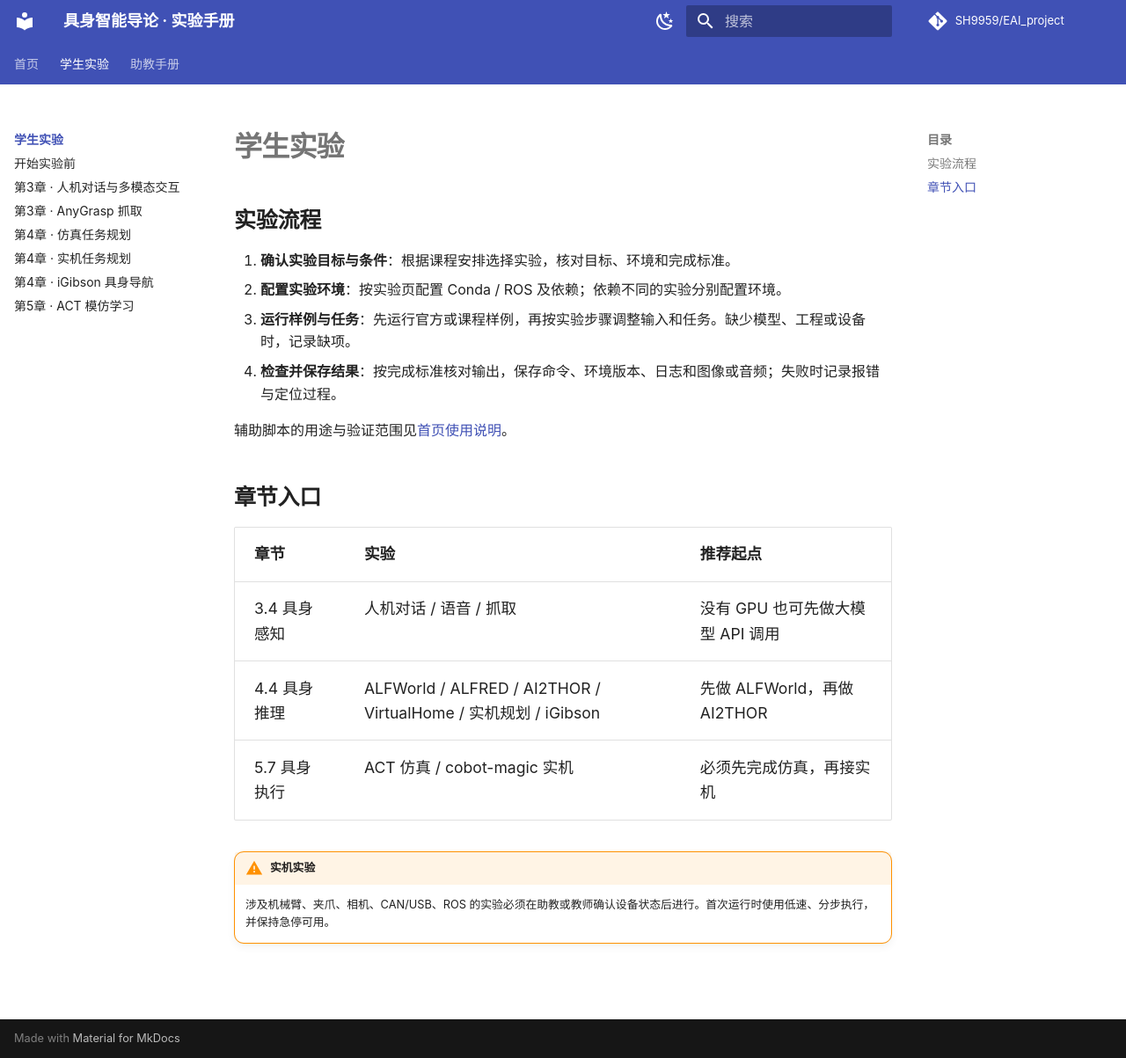
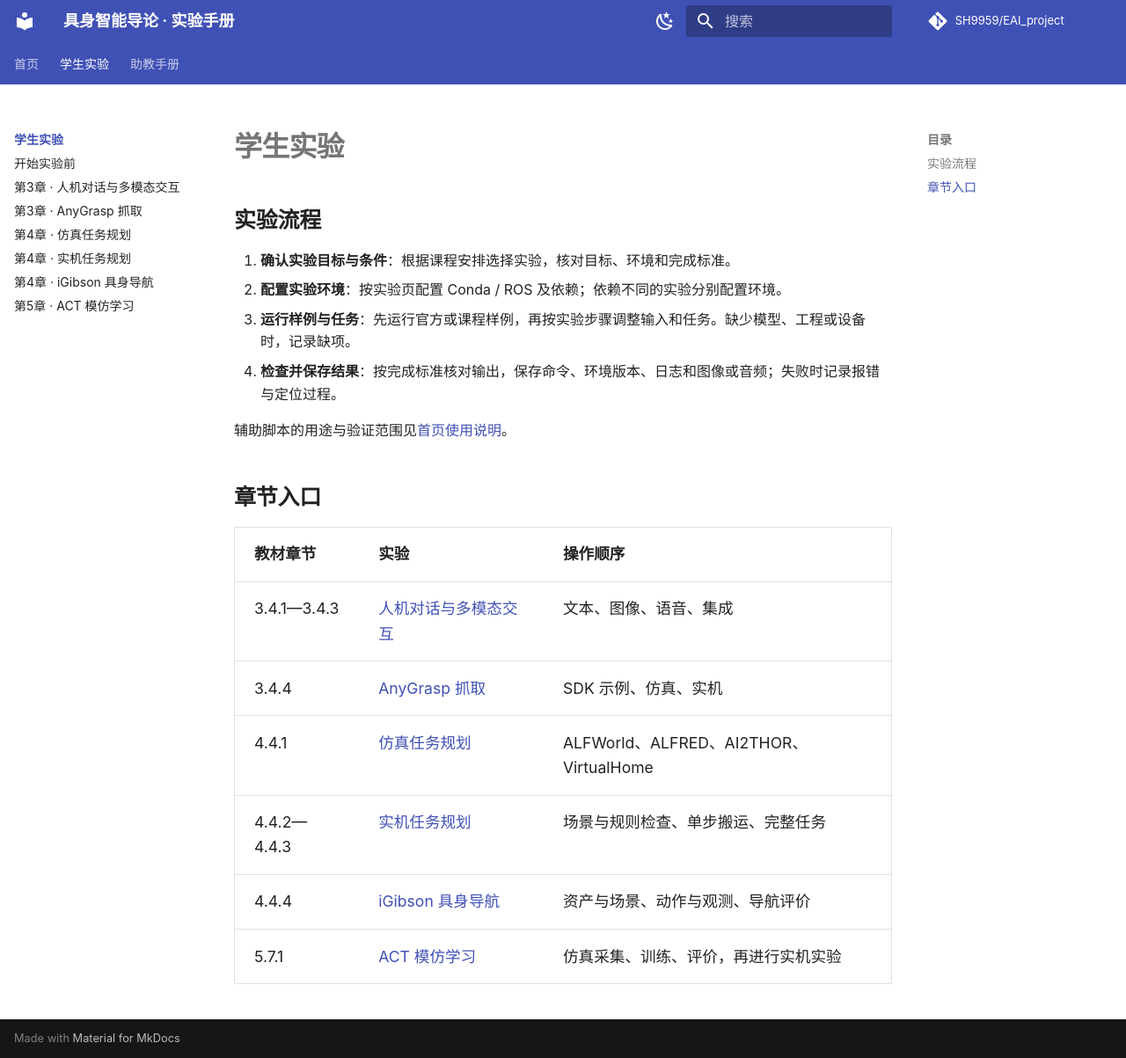
Before and after one commit to SH9959/EAI_experiment_handbook, an MkDocs documentation site: the page built from docs/student/index.md, in a window 1280 px wide and 1203 px high. Shown: the whole window at 88% size. Built offline with MkDocs 1.6.1 and Material for MkDocs 9.7.7, drawn with Linux system fonts in a browser that asks for light colours; comment, search, counter and statistics services are not loaded.

```diff
--- a/docs/student/index.md
+++ b/docs/student/index.md
@@ -11,11 +11,11 @@
 
 ## 章节入口
 
-| 章节 | 实验 | 推荐起点 |
+| 教材章节 | 实验 | 操作顺序 |
 |---|---|---|
-| 3.4 具身感知 | 人机对话 / 语音 / 抓取 | 没有 GPU 也可先做大模型 API 调用 |
-| 4.4 具身推理 | ALFWorld / ALFRED / AI2THOR / VirtualHome / 实机规划 / iGibson | 先做 ALFWorld，再做 AI2THOR |
-| 5.7 具身执行 | ACT 仿真 / cobot-magic 实机 | 必须先完成仿真，再接实机 |
-
-!!! warning "实机实验"
-    涉及机械臂、夹爪、相机、CAN/USB、ROS 的实验必须在助教或教师确认设备状态后进行。首次运行时使用低速、分步执行，并保持急停可用。
+| 3.4.1—3.4.3 | [人机对话与多模态交互](ch3-dialogue.md) | 文本、图像、语音、集成 |
+| 3.4.4 | [AnyGrasp 抓取](ch3-grasp.md) | SDK 示例、仿真、实机 |
+| 4.4.1 | [仿真任务规划](ch4-planning.md) | ALFWorld、ALFRED、AI2THOR、VirtualHome |
+| 4.4.2—4.4.3 | [实机任务规划](ch4-real.md) | 场景与规则检查、单步搬运、完整任务 |
+| 4.4.4 | [iGibson 具身导航](ch4-navigation.md) | 资产与场景、动作与观测、导航评价 |
+| 5.7.1 | [ACT 模仿学习](ch5-imitation.md) | 仿真采集、训练、评价，再进行实机实验 |
```
Also changed, not shown: docs/index.md (+6 -7 lines), docs/student/setup.md (+12 -3 lines).
